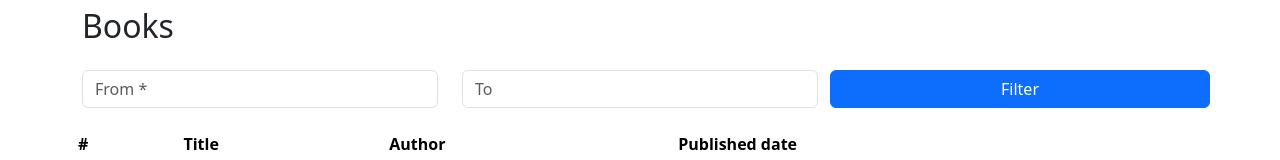
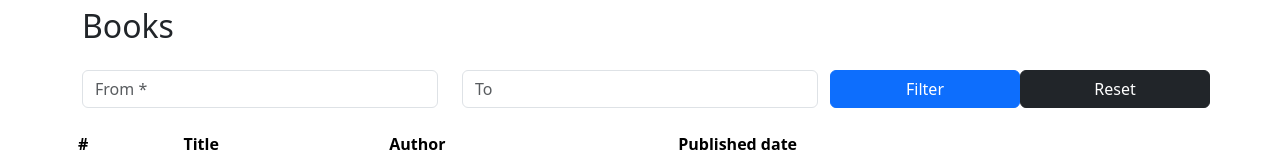
Before and after one commit to tondeverton/canto-bookmanager-frontend, a React (Create React App) app: page / in a window 1280 px wide. Shown: the part 307-467 px from the top of the page. Built offline with nearby package versions, Linux system fonts and the light colour scheme; no server answers.

Commit message:
Add reset button in books list filter

```diff
--- a/src/components/BooksList.tsx
+++ b/src/components/BooksList.tsx
@@ -2,7 +2,7 @@ import React, {useState} from 'react';
 import {useDispatch, useSelector} from 'react-redux';
 import {RootState} from '../store';
 import {deleteBook as delBook, setBooks} from '../features/bookReducer';
-import {deleteBook, fetchBookByPublishedDateRange} from "../api/api";
+import {deleteBook, fetchBookByPublishedDateRange, fetchBooks} from "../api/api";
 import DatePicker from "react-datepicker";
 import 'react-datepicker/dist/react-datepicker.css';
 
@@ -20,6 +20,13 @@ const BooksList = () => {
     const handleFilter = async () => {
         const filteredBooks = await fetchBookByPublishedDateRange(selectedDateFilterFrom!, selectedDateFilterTo!);
         dispatch(setBooks(filteredBooks))
+    }
+
+    const handleReset = async () => {
+        const books = await fetchBooks();
+        setSelectedDateFilterFrom(null)
+        setSelectedDateFilterTo(null)
+        dispatch(setBooks(books))
     }
 
     return (
@@ -48,14 +55,15 @@ const BooksList = () => {
                         showYearDropdown={true}
                         dropdownMode="select"
                         onChange={(date) => setSelectedDateFilterTo(date)}
-                        minDate={new Date(1970, 0, 1)}
+                        minDate={selectedDateFilterFrom ?? new Date(1970, 0, 1)}
                         maxDate={new Date()}
                         dateFormat="yyyy-MM-dd"
                         className="form-control"
                         wrapperClassName="w-100"
                     />
                 </div>
-                <button onClick={handleFilter} className="col-md-4 mb-3 btn btn-primary">Filter</button>
+                <button onClick={handleFilter} className="col-md-2 mb-3 btn btn-primary">Filter</button>
+                <button onClick={handleReset} className="col-md-2 mb-3 btn btn-dark">Reset</button>
             </div>
 
             <div className="row">
```
